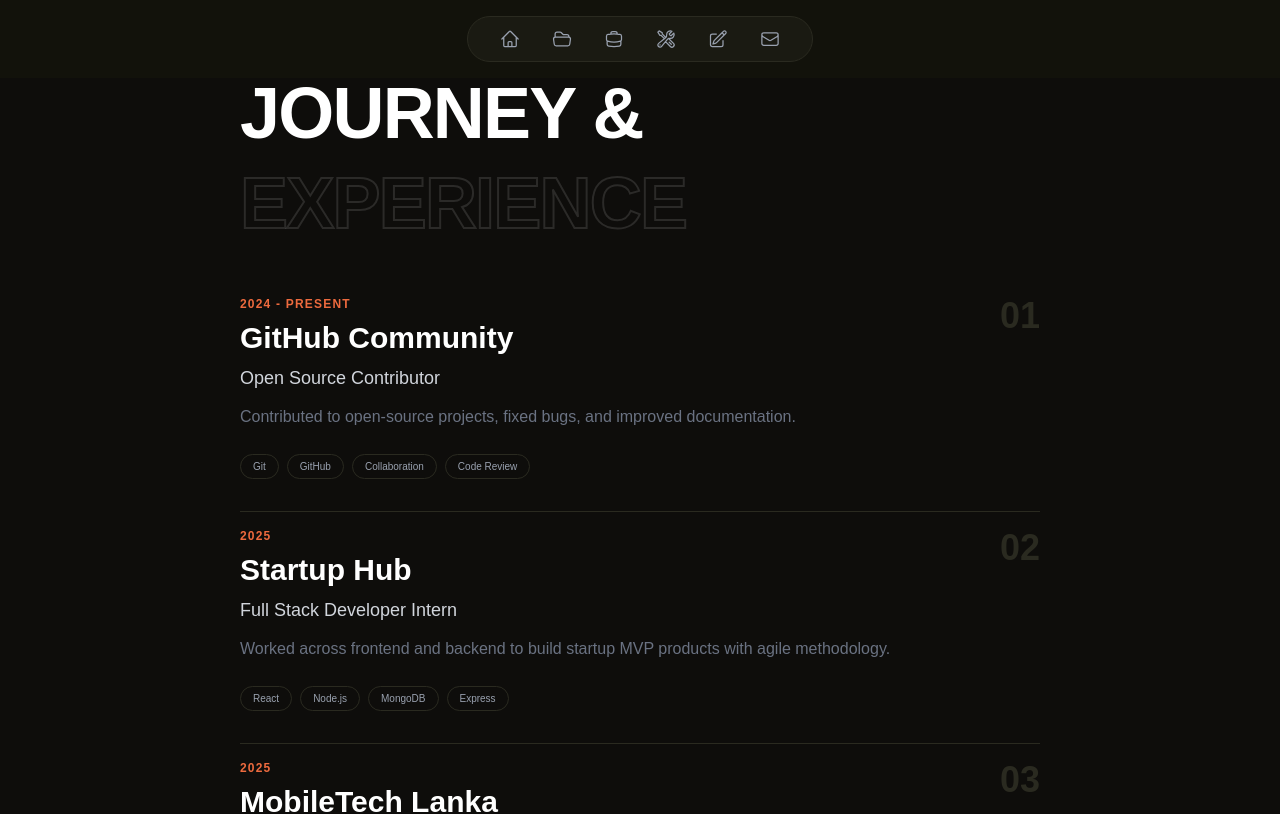
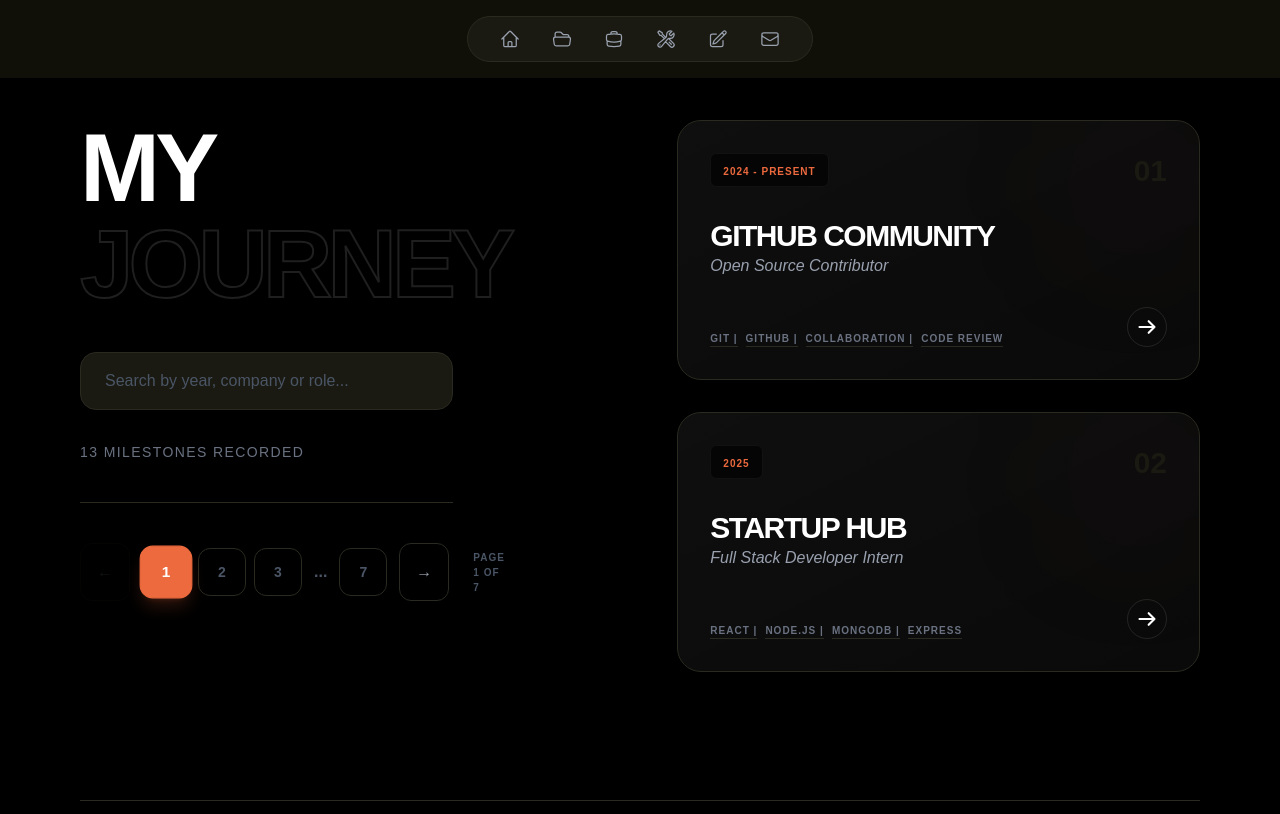
Before and after one commit to tharu-2003/Tharusha_Sandaruwan_Dahanayaka, a React (Vite) app: page /experience in a window 1280 px wide. Shown: the top 814 px of the page. Built offline with nearby package versions, Linux system fonts and the light colour scheme.

Commit message:
update experience page ui

```diff
--- a/src/pages/ExperiencePage.tsx
+++ b/src/pages/ExperiencePage.tsx
@@ -1,19 +1,159 @@
-import { ExperienceSection } from "../components/ExperienceSection"
-import { Footer } from "../components/Footer"
-import { Navigation } from "../components/Navigation"
+import { useEffect, useState, useMemo } from 'react';
+import { useNavigate } from 'react-router-dom';
+import { experiencesData } from '../assets/datas/assets';
+import { Navigation } from '../components/Navigation';
+import { Pagination } from '../components/PaginationControls';
 
 const ExperiencePage = () => {
+  const navigate = useNavigate();
+  const [searchQuery, setSearchQuery] = useState("");
+  const [currentPage, setCurrentPage] = useState(1);
+  const itemsPerPage = 2;
+
+  // 1. Search Logic: Year, Company, Role saha Skills walin filter wenawa
+  const filteredExperiences = useMemo(() => {
+    const reversed = [...experiencesData].reverse();
+
+    if (!searchQuery.trim()) return reversed;
+
+    return reversed.filter(exp => {
+      const query = searchQuery.toLowerCase();
+      return (
+        exp.company.toLowerCase().includes(query) ||
+        exp.role.toLowerCase().includes(query) ||
+        exp.period.toLowerCase().includes(query) ||
+        exp.skills.some(skill => skill.toLowerCase().includes(query))
+      );
+    });
+  }, [searchQuery]);
+
+  // 2. Pagination Calculations
+  const totalPages = Math.ceil(filteredExperiences.length / itemsPerPage);
+  const indexOfLastItem = currentPage * itemsPerPage;
+  const indexOfFirstItem = indexOfLastItem - itemsPerPage;
+  const currentItems = filteredExperiences.slice(indexOfFirstItem, indexOfLastItem);
+
+  useEffect(() => {
+    window.scrollTo({ top: 0, behavior: 'smooth' });
+  }, [currentPage]);
+
   return (
-    <>
-        <main className="min-h-screen bg-red=600">
-            <Navigation />
-            <div className="max-w-4xl mx-auto px-4 py-16 sm:px-6 lg:px-8">
-                <ExperienceSection />
-                <Footer />
+    <div className="min-h-screen bg-black text-white p-6 sm:p-12 lg:p-20 font-sans">
+      <Navigation />
+
+      <div className="flex flex-col lg:flex-row gap-10 lg:gap-56 mt-10">
+
+        {/* LEFT SIDE: Title & Search */}
+        <div className="lg:w-1/3 lg:sticky lg:top-24 h-fit">
+          <h1 className="text-5xl sm:text-7xl lg:text-8xl font-black tracking-tighter leading-none uppercase mb-10">
+            MY <br />
+            <span className="text-5xl sm:text-7xl lg:text-8xl ghost-text text-[#1a1a12] stroke-[#2a2a20] stroke-1 uppercase">JOURNEY</span>
+          </h1>
+
+          {/* Search Box */}
+          <div className="mb-8">
+             <input
+              type="text"
+              placeholder="Search by year, company or role..."
+              value={searchQuery}
+              onChange={(e) => {
+                setSearchQuery(e.target.value);
+                setCurrentPage(1);
+              }}
+              className="w-full bg-[#1a1a12] border border-[#2a2a20] rounded-2xl px-6 py-4 text-white placeholder-gray-600 focus:outline-none focus:border-[#ed6a3e] transition-all"
+            />
+          </div>
+
+          <p className="mt-6 text-gray-500 text-sm font-medium uppercase tracking-widest mb-10">
+            {filteredExperiences.length} Milestones Recorded
+          </p>
+
+          {/* Pagination CALL (Desktop View) */}
+          <div className="hidden lg:block">
+            <Pagination
+              currentPage={currentPage}
+              totalPages={totalPages}
+              setCurrentPage={setCurrentPage}
+            />
+          </div>
+        </div>
+
+        {/* RIGHT SIDE: Experience List */}
+        <div className="lg:w-2/3">
+          {currentItems.length > 0 ? (
+            <div className="grid grid-cols-1 gap-8">
+              {currentItems.map((exp, index) => (
+                <div
+                  key={exp._id}
+                  onClick={() => navigate(`/experience-details/${exp._id}`)}
+                  className="group relative cursor-pointer overflow-hidden rounded-[1.5rem] bg-[#0a0a0a] border border-[#2a2a20] transition-all duration-500 hover:border-[#ed6a3e]/40 shadow-2xl h-[240px] sm:h-[260px] w-full max-w-[550px]"
+                >
+                  <div className="absolute inset-0 bg-gradient-to-br from-white/5 to-transparent pointer-events-none opacity-40 z-10" />
+                  <div className="absolute top-0 right-0 w-32 h-32 bg-[#ed6a3e]/5 blur-[80px] rounded-full" />
+
+                  <div className="absolute inset-0 p-8 flex flex-col justify-between z-20">
+                    <div className="flex justify-between items-start">
+                      <div className="px-3 py-1 rounded-md bg-black/60 backdrop-blur-md border border-white/5">
+                        <span className="text-[#ed6a3e] text-[10px] font-black tracking-widest uppercase">
+                          {exp.period}
+                        </span>
+                      </div>
+                      <div className="text-3xl font-black text-[#1a1a12] stroke-[#2a2a20] stroke-1">
+                        0{indexOfFirstItem + index + 1}
+                      </div>
+                    </div>
+
+                    <div>
+                      <h3 className="text-2xl sm:text-3xl font-black text-white uppercase tracking-tighter group-hover:text-[#ed6a3e] transition-colors duration-500">
+                        {exp.company}
+                      </h3>
+                      <p className="text-gray-400 font-medium italic text-sm sm:text-base">
+                        {exp.role}
+                      </p>
+                    </div>
+
+                    <div className="flex justify-between items-end">
+                      <div className="flex flex-wrap gap-2">
+                        {exp.skills.map((skill, i) => (
+                          <span key={i} className="text-[10px] text-gray-500 font-bold uppercase tracking-widest border-b border-[#2a2a20]">
+                            {skill} {i !== exp.skills.length - 1 ? " |" : ""}
+                          </span>
+                        ))}
+                      </div>
+                      <div className="w-10 h-10 rounded-full border border-white/10 flex items-center justify-center group-hover:bg-[#ed6a3e] transition-all">
+                        <svg className="w-5 h-5 text-white" fill="none" viewBox="0 0 24 24" stroke="currentColor">
+                          <path strokeLinecap="round" strokeLinejoin="round" strokeWidth={2.5} d="M14 5l7 7m0 0l-7 7m7-7H3" />
+                        </svg>
+                      </div>
+                    </div>
+                  </div>
+                </div>
+              ))}
             </div>
-        </main>
-    </>
-  )
-}
+          ) : (
+            <div className="text-center py-20 border border-dashed border-[#2a2a20] rounded-3xl">
+               <p className="text-gray-600 uppercase tracking-widest font-bold">No results found.</p>
+            </div>
+          )}
 
-export default ExperiencePage
+          {/* Pagination CALL (Mobile View) */}
+          <div className="lg:hidden mt-12 mb-10">
+            <Pagination
+              currentPage={currentPage}
+              totalPages={totalPages}
+              setCurrentPage={setCurrentPage}
+            />
+          </div>
+        </div>
+      </div>
+
+      <footer className="mt-32 border-t border-[#2a2a20] pt-20 text-center pb-10">
+        <h2 onClick={() => navigate('/contact')} className="text-4xl sm:text-6xl font-black text-white hover:text-[#ed6a3e] cursor-pointer transition-all duration-500 uppercase italic">
+          Let's Build Together →
+        </h2>
+      </footer>
+    </div>
+  );
+};
+
+export default ExperiencePage;
```
